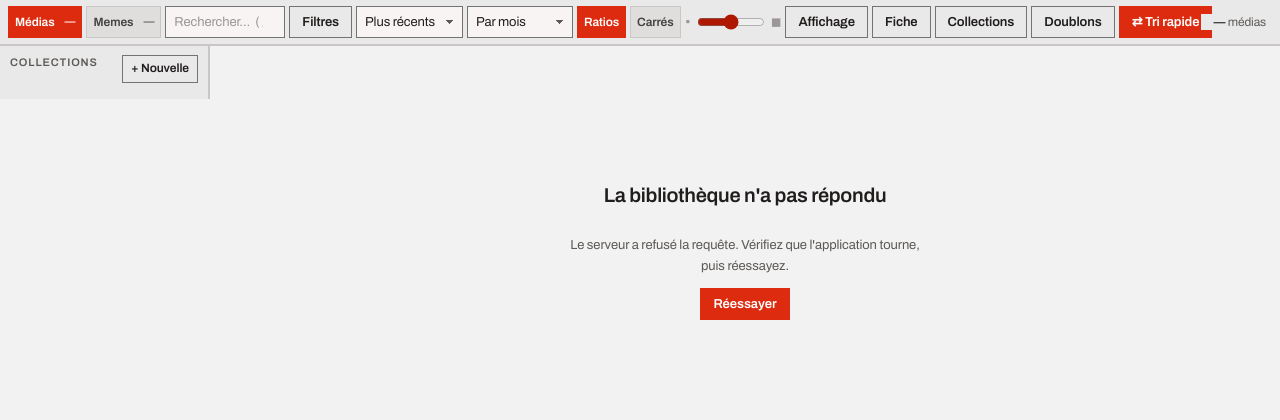
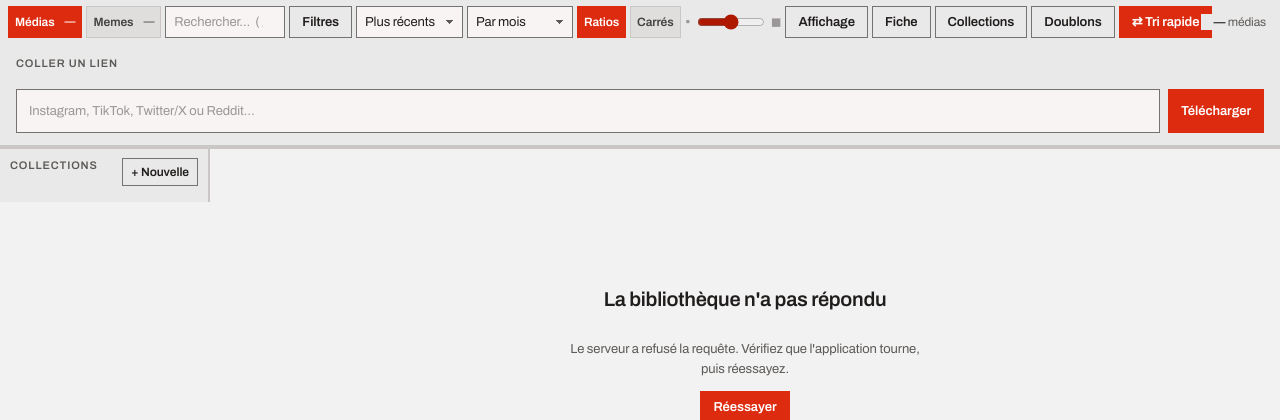
Before and after one commit to hologramblues/Amourais-app, a Python web app: template app/web/templates/viewer.html in a window 1280 px wide. Shown: the part 56-476 px from the top of the page. Run offline with Jinja, Linux system fonts and the light colour scheme; the template is opened without the code that fills it, so the values that code supplies are empty.

Commit message:
feat(viewer): le Quick Download passe du dashboard a la bibliotheque
Coller un lien PRODUIT un media : sa place est la ou ce media atterrit, pas
sur un ecran de synthese qu'on ne consulte pas en travaillant. Le bloc est
donc deplace sous la rangee de filtres du viewer, et RETIRE du dashboard —
pas duplique.

Reecrit aux conventions de la refonte plutot que copie : plus de <script>
inline ni d'affichage d'etat maison, il passe par les toasts de l'ecran et
un status role=live. Au doigt, le bouton s'empile sous le champ au lieu de
l'ecraser ; cible tactile 44px, champ pleine largeur.

L'ECHEC RESTE VISIBLE ET NOMME — la regle de tout ce chantier. Verifie a
l'ecran : soumission vide -> « Colle d'abord un lien » sans appel reseau ;
URL non reconnue -> « URL non reconnue. Plateformes supportees: Instagram,
TikTok, Twitter/X, Reddit » en ton danger. Jamais un faux succes silencieux.

Suite : 1193 verts, 13 xfail.

Co-Authored-By: Claude Opus 5 <noreply@anthropic.com>

```diff
--- a/app/web/static/viewer.css
+++ b/app/web/static/viewer.css
@@ -1670,3 +1670,54 @@
   font-weight: var(--weight-medium);
   box-shadow: var(--shadow-medium);
 }
+
+/* ---- Quick Download ----
+   Déplacé du dashboard : coller un lien produit un média, sa place est dans
+   la bibliothèque où ce média atterrit. Posé juste sous les filtres, il suit
+   la même grille et reste utilisable au doigt (cible 44px, champ pleine
+   largeur sur petit écran). */
+.v-qdl {
+    display: flex;
+    flex-direction: column;
+    gap: var(--sp-3);
+    padding: var(--sp-5) var(--sp-6);
+    border-bottom: 2px solid var(--border-1);
+    background: var(--bg-1);
+}
+.v-qdl__label {
+    font-size: var(--text-micro);
+    font-weight: var(--weight-semibold);
+    letter-spacing: var(--ls-caps);
+    text-transform: uppercase;
+    color: var(--fg-3);
+}
+.v-qdl__row { display: flex; gap: var(--sp-4); }
+.v-qdl__input {
+    flex: 1;
+    min-width: 0;
+    min-height: var(--tap-min);
+    padding: 0 var(--sp-5);
+    border: var(--border-w) solid var(--border-2);
+    border-radius: 0;
+    background: var(--bg-inset);
+    color: var(--fg-1);
+    font-family: var(--font-ui);
+    font-size: var(--text-small);
+}
+.v-qdl__input:focus-visible {
+    outline: 2px solid var(--accent);
+    outline-offset: -2px;
+}
+.v-qdl__btn { min-height: var(--tap-min); flex: none; }
+.v-qdl__status:empty { display: none; }
+.v-qdl__status {
+    font-size: var(--text-mini);
+    color: var(--fg-2);
+}
+.v-qdl__status[data-ton="danger"] { color: var(--danger); }
+
+@media (max-width: 640px) {
+    /* Au doigt : le bouton passe sous le champ plutôt que de l'écraser. */
+    .v-qdl__row { flex-direction: column; }
+    .v-qdl__btn { width: 100%; }
+}
--- a/app/web/static/viewer.js
+++ b/app/web/static/viewer.js
@@ -3246,6 +3246,7 @@
 
     installerBarre();
     installerPopovers();
+    initQuickDownload();
     installerGrille();
     installerGestesTri();
     installerClavier();
@@ -3293,5 +3294,65 @@
     annulerTri: annulerTri,
     rendreTri: rendreTri,
     toast: toast,
+    initQuickDownload: initQuickDownload,
   };
+
+  // ==========================================================
+  // QUICK DOWNLOAD — déplacé du dashboard vers la bibliothèque
+  // ----------------------------------------------------------
+  // Coller un lien PRODUIT un média : sa place est là où ce média
+  // atterrit. L'ancien bloc vivait sur le dashboard, avec son
+  // propre <script> et un affichage d'état maison ; ici il passe
+  // par les toasts de la refonte, comme le reste de l'écran.
+  // ==========================================================
+  function initQuickDownload() {
+    var form = $("v-qdl");
+    if (!form) return;
+    var champ = $("quick-dl-url");
+    var bouton = $("quick-dl-btn");
+    var etat = $("quick-dl-status");
+
+    function dire(texte, genre) {
+      if (!etat) return;
+      etat.textContent = texte;
+      etat.dataset.ton = genre || "";
+    }
+
+    form.addEventListener("submit", function (e) {
+      e.preventDefault();
+      var url = (champ.value || "").trim();
+      if (!url) { dire("Colle d'abord un lien.", "danger"); champ.focus(); return; }
+
+      bouton.disabled = true;
+      var libelle = bouton.textContent;
+      bouton.textContent = "En cours…";
+      dire("Envoi en cours…");
+
+      fetch("/api/quick-download", {
+        method: "POST",
+        headers: { "Content-Type": "application/json" },
+        body: JSON.stringify({ url: url }),
+      })
+        .then(function (r) { return r.json().then(function (d) { return { ok: r.ok, d: d }; }); })
+        .then(function (res) {
+          if (!res.ok) {
+            // L'échec reste VISIBLE et nommé : c'est la règle de tout ce
+            // chantier, un téléchargement raté ne doit pas passer pour un
+            // succès silencieux.
+            dire(res.d.error || "Échec du téléchargement.", "danger");
+            return;
+          }
+          champ.value = "";
+          dire("Téléchargement lancé — le média arrivera dans la bibliothèque.");
+          toast("Téléchargement lancé ✓");
+        })
+        .catch(function () {
+          dire("Réseau indisponible — rien n'a été lancé.", "danger");
+        })
+        .finally(function () {
+          bouton.disabled = false;
+          bouton.textContent = libelle;
+        });
+    });
+  }
 })();
--- a/app/web/templates/viewer.html
+++ b/app/web/templates/viewer.html
@@ -174,6 +174,24 @@
     <div class="v-chips__list" id="v-chips-list"></div>
     <button type="button" class="btn btn--sm v-chips__clear" id="btn-clear-filters">Tout effacer</button>
   </div>
+
+  {# ---------- Quick Download ----------
+     DÉPLACÉ DEPUIS LE DASHBOARD. Coller un lien produit un média : sa place
+     est donc dans la bibliothèque, là où ce média atterrit, et non sur un
+     écran de synthèse qu'on ne consulte pas en travaillant. Juste sous les
+     filtres, visible au doigt comme au clavier. #}
+  <form class="v-qdl" id="v-qdl" autocomplete="off">
+    <label class="v-qdl__label" for="quick-dl-url">Coller un lien</label>
+    <div class="v-qdl__row">
+      <input class="v-qdl__input" type="url" id="quick-dl-url" inputmode="url"
+             placeholder="Instagram, TikTok, Twitter/X ou Reddit…"
+             aria-describedby="quick-dl-status">
+      <button class="btn btn--primary v-qdl__btn" type="submit" id="quick-dl-btn">
+        T&eacute;l&eacute;charger
+      </button>
+    </div>
+    <div class="v-qdl__status" id="quick-dl-status" role="status" aria-live="polite"></div>
+  </form>
 
   <!-- La barre de sélection n'est plus ici : la maquette la pose EN BAS
        de l'écran, au ras des vignettes qu'on vient de cocher (§4). Elle
```
Also changed, not shown: app/web/templates/dashboard.html (+4 -69 lines).
